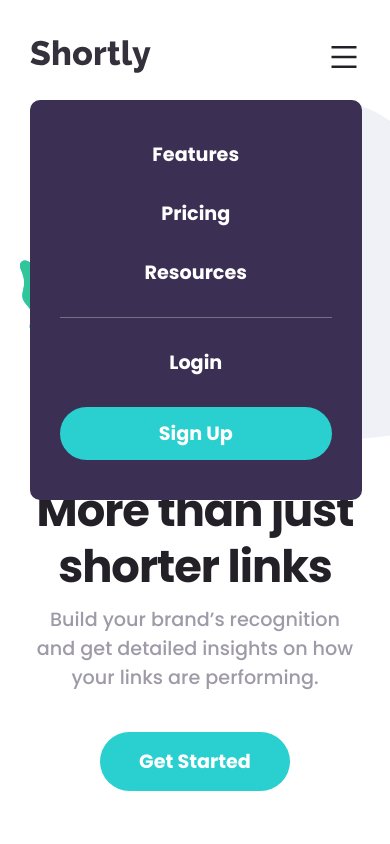
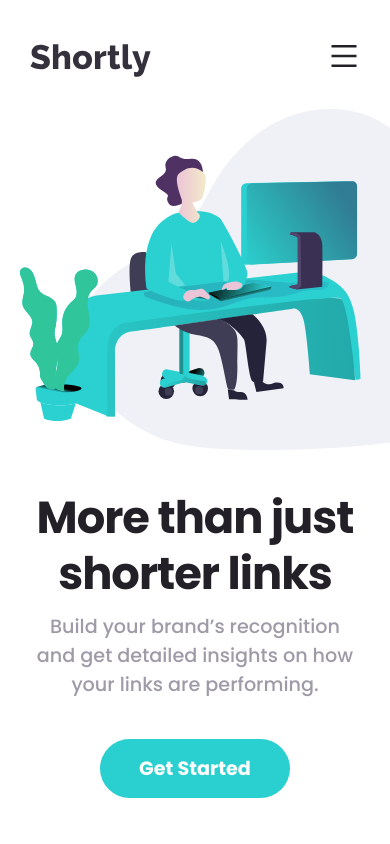
Before and after one commit to nascimentolds/url-shortening, a React (Vite) app: page / in a window 390 px wide. Shown: the top 844 px of the page. Built offline with nearby package versions, Linux system fonts and the light colour scheme.

Commit message:
Mobile menu

```diff
--- a/src/App.css
+++ b/src/App.css
@@ -78,6 +78,10 @@
   gap: 50px;
   width: 100%;
   text-align: right;
+}
+
+.navbar--menu-icon {
+  display: none;
 }
 
 .hero {
@@ -388,11 +392,19 @@
   }
 
   .navbar--menu-icon {
+    display: inline-block;
     font-size: 2rem;
     color: var(--neutral-very-dark-violet);
+    border: none;
+    background-color: transparent;
+  }
+
+  .navbar--menu-icon:hover {
+    color: var(--neutral-grayish-violet);
   }
 
   .navbar--mobile {
+    /* display: none; */
     flex-direction: column;
     position: absolute;
     background-color: var(--primary-violet);
--- a/src/components/Navbar.jsx
+++ b/src/components/Navbar.jsx
@@ -1,11 +1,22 @@
+import { useState } from "react";
 import logo from "../assets/images/logo.svg";
-import { AiOutlineMenu } from "react-icons/ai";
+import { AiOutlineMenu, AiOutlineClose } from "react-icons/ai";
 
 export default function Navbar() {
+  const [menu, setMenu] = useState(false)
+
+  function handleClick() {
+    setMenu(!menu)
+  }
+
+  const openMenu = {
+    display: menu ? 'flex' : 'none'
+  }
+
   return (
     <nav className="navbar">
       <img src={logo} alt="Shortly Logo" />
-      <div className="navbar--mobile">
+      <div className="navbar--mobile" style={openMenu}>
         <ul className="navbar--nav">
           <li>
             <a href="#">Features</a>
@@ -25,7 +36,9 @@
           </a>
         </div>
       </div>
-      <AiOutlineMenu className="navbar--menu-icon" />
+      <button className="navbar--menu-icon" onClick={handleClick}>
+        {menu ? <AiOutlineClose /> : <AiOutlineMenu />}
+      </button>
     </nav>
   );
 }
```
